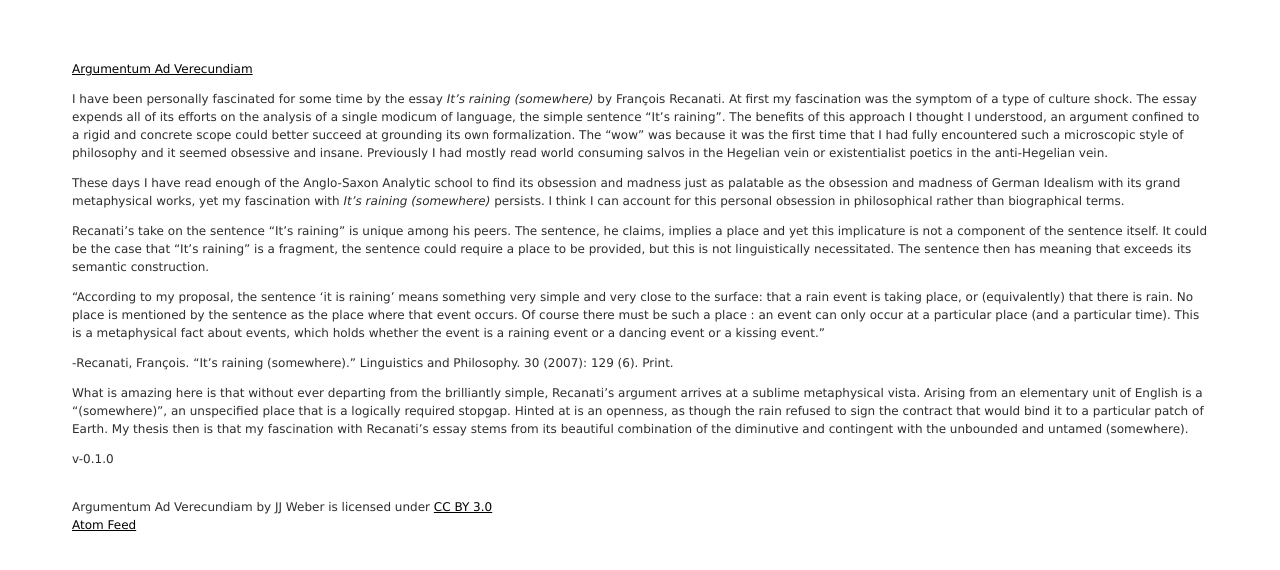
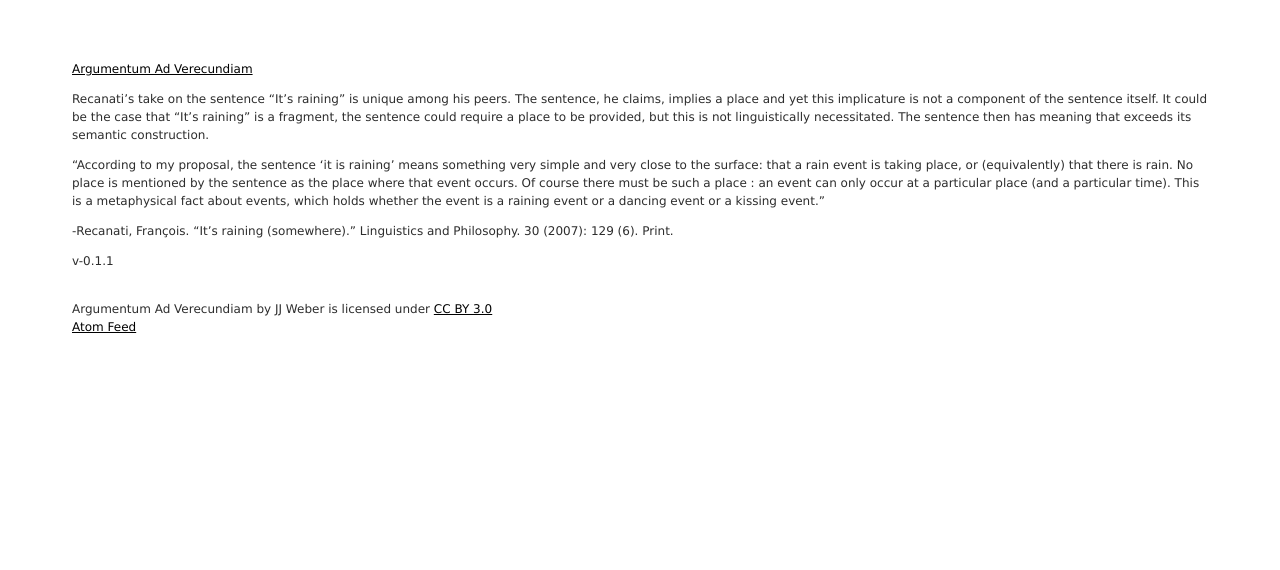
Before and after one commit to jjjjw/argumentum-v, a Jekyll site: the page built from _posts/2013-4-20-i-4.md, in a window 1280 px wide. Shown: the top 570 px of the page. Built offline with Jekyll 4.4.1, drawn with Linux system fonts in a browser that asks for light colours.

Commit message:
It isn't about me

```diff
--- a/_posts/2013-4-20-i-4.md
+++ b/_posts/2013-4-20-i-4.md
@@ -3,10 +3,6 @@ layout: default
 title: It's Raining
 permalink: '4.html'
 ---
-
-I have been personally fascinated for some time by the essay *It's raining (somewhere)* by François Recanati. At first my fascination was the symptom of a type of culture shock. The essay expends all of its efforts on the analysis of a single modicum of language, the simple sentence "It's raining". The benefits of this approach I thought I understood, an argument confined to a rigid and concrete scope could better succeed at grounding its own formalization. The "wow" was because it was the first time that I had fully encountered such a microscopic style of philosophy and it seemed obsessive and insane. Previously I had mostly read world consuming salvos in the Hegelian vein or existentialist poetics in the anti-Hegelian vein.
-
-These days I have read enough of the Anglo-Saxon Analytic school to find its obsession and madness just as palatable as the obsession and madness of German Idealism with its grand metaphysical works, yet my fascination with *It's raining (somewhere)* persists. I think I can account for this personal obsession in philosophical rather than biographical terms.
 
 Recanati's take on the sentence "It's raining" is unique among his peers. The sentence, he claims, implies a place and yet this implicature is not a component of the sentence itself. It could be the case that "It's raining" is a fragment, the sentence could require a place to be provided, but this is not linguistically necessitated. The sentence then has meaning that exceeds its semantic construction.
 
@@ -14,6 +10,4 @@ Recanati's take on the sentence "It's raining" is unique among his peers. The se
 
 -Recanati, François. "It's raining (somewhere)." Linguistics and Philosophy. 30 (2007): 129 (6). Print.
 
-What is amazing here is that without ever departing from the brilliantly simple, Recanati's argument arrives at a sublime metaphysical vista. Arising from an elementary unit of English is a "(somewhere)", an unspecified place that is a logically required stopgap. Hinted at is an openness, as though the rain refused to sign the contract that would bind it to a particular patch of Earth. My thesis then is that my fascination with Recanati's essay stems from its beautiful combination of the diminutive and contingent with the unbounded and untamed (somewhere).
-
-v-0.1.0
+v-0.1.1
```
